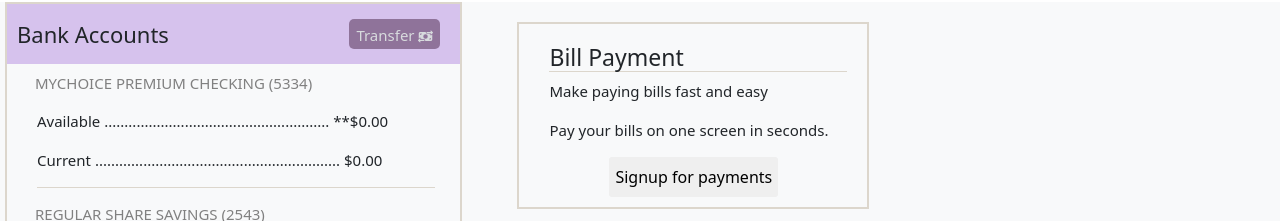
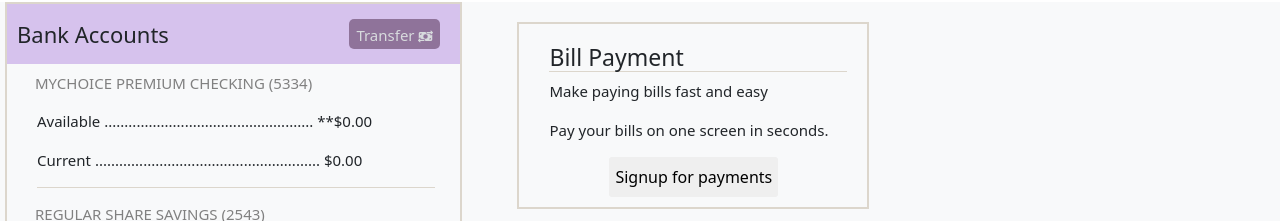
Before and after one commit to Rich-Hommie01/vcu, a React (Create React App) app: page /bankHome in a window 1280 px wide. Shown: the part 168-389 px from the top of the page. Built offline with nearby package versions, Linux system fonts and the light colour scheme; sample sign-in values are in the browser's storage.

Commit message:
bug likely

```diff
--- a/src/Banking/BankHome.js
+++ b/src/Banking/BankHome.js
@@ -112,16 +112,16 @@ const BankHome = () => {
         <h2 className='Acc'>Bank Accounts <span className='transfer'>Transfer <FaMoneyBillTransfer /></span></h2>
         <p className='BalAcc'  onClick={() => navigate('/bankSummary1', { state: { userId: user.id, balance } })}>MYCHOICE PREMIUM CHECKING (5334)</p>
         <div className='premiumcheck'  onClick={() => navigate('/bankSummary1', { state: { userId: user.id, balance } })}>
-        <p className='Balc'>Available ........................................................ **${formattedBalance}</p>
-        <p className='Balc'>Current ............................................................. ${formattedBalance}</p>
+        <p className='Balc'>Available .................................................... **${formattedBalance}</p>
+        <p className='Balc'>Current ........................................................ ${formattedBalance}</p>
         </div>
         <div className='premiumcheckmobile'  onClick={() => navigate('/bankSummary1', { state: { userId: user.id, balance } })}>
-        <p className='Balc'>Available ........................................ **${formattedBalance}</p>
-        <p className='Balc'>Current ............................................. ${formattedBalance}</p>
+        <p className='Balc'>Available .................................... **${formattedBalance}</p>
+        <p className='Balc'>Current ........................................ ${formattedBalance}</p>
         </div>
         <div className='premiumcheckSmallmobile'  onClick={() => navigate('/bankSummary1', { state: { userId: user.id, balance } })}>
-        <p className='Balc'>Available ............................. **${formattedBalance}</p>
-        <p className='Balc'>Current ................................. ${formattedBalance}</p>
+        <p className='Balc'>Available ........................ **${formattedBalance}</p>
+        <p className='Balc'>Current ............................ ${formattedBalance}</p>
         </div>
         <p className='BalAcc'  onClick={() => navigate('/bankSummary2')}>REGULAR SHARE SAVINGS (2543)</p>
         <div className='premiumcheck'  onClick={() => navigate('/bankSummary2')}>
```
